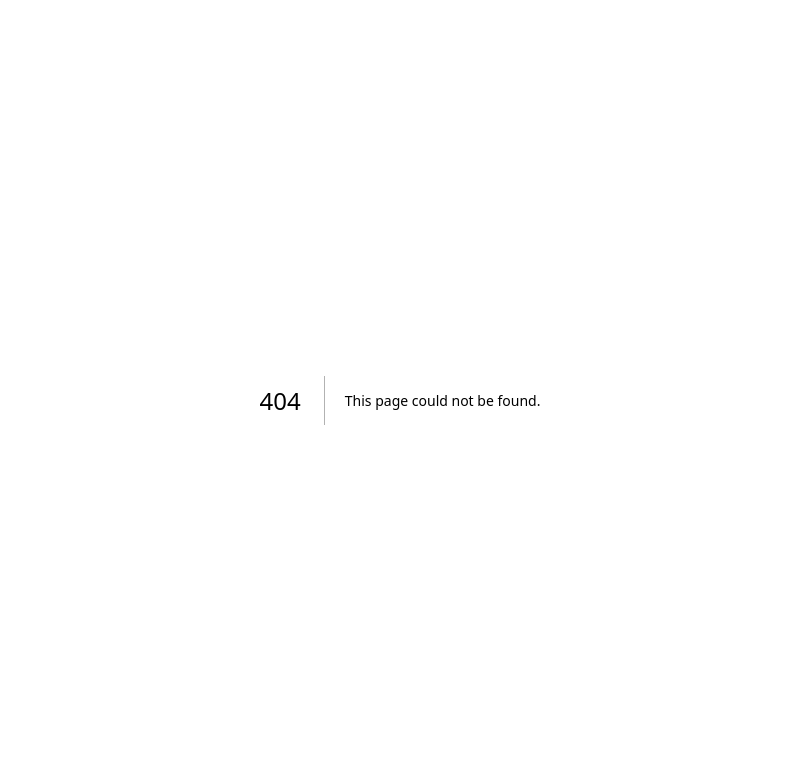
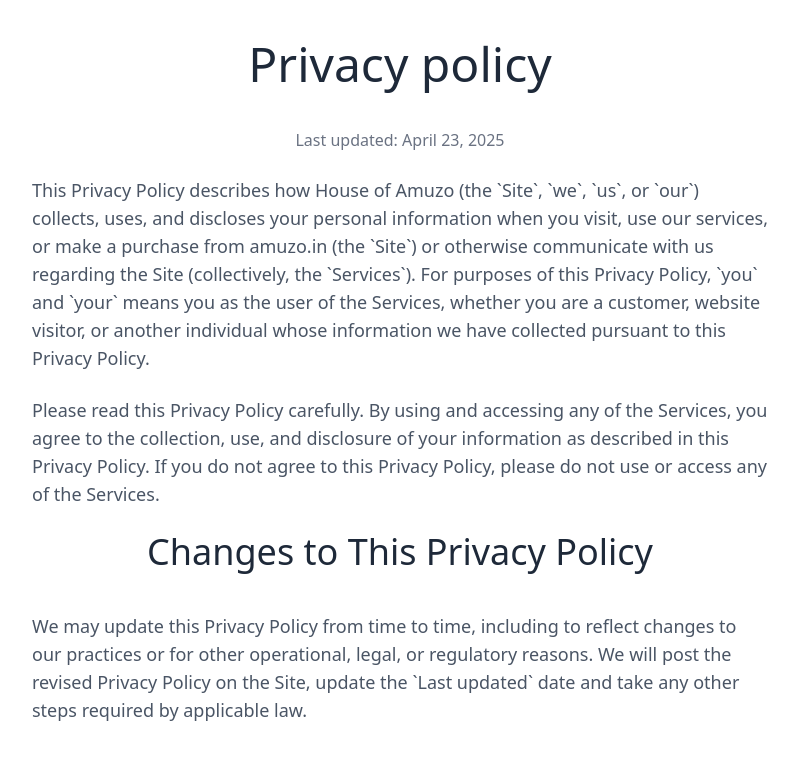
Before and after one commit to Raman0925/EcommerceSite, a Next.js app: page /policies/PrivacyPolicy in a window 1280 px wide. Before the commit this address had no page. Shown: the top 760 px of the page, without its empty margins (240-1038 px from the left). Built offline with nearby package versions, Linux system fonts and the light colour scheme.

Commit message:
some changes in tailwind css

```diff
--- a/src/modules/policies/components/PrivacyPolicy.tsx
+++ b/src/modules/policies/components/PrivacyPolicy.tsx
@@ -1,14 +1,18 @@
 const Privacy = () => {
   return (
-    <div>
-      <h1>Privacy policy</h1>
-      <p>Last updated: April 23, 2025</p>
-      <br/>
-       <p>This Privacy Policy describes how House of Amuzo (the `Site`, `we`, `us`, or `our`) collects, uses, and discloses your personal information when you visit, use our services, or make a purchase from amuzo.in (the `Site`) or otherwise communicate with us regarding the Site (collectively, the `Services`). For purposes of this Privacy Policy, `you` and `your` means you as the user of the Services, whether you are a customer, website visitor, or another individual whose information we have collected pursuant to this Privacy Policy.
+    <div className="flex flex-col items-center justify-center max-w-3xl mx-auto px-4 py-10">
+      <h1 className="text-5xl font-medium text-center text-gray-800 mb-4">Privacy policy</h1>
+      <br />
+      <p className="text-md text-gray-500">Last updated: April 23, 2025</p>
+      <br />
+      <p className="text-lg text-gray-600">This Privacy Policy describes how House of Amuzo (the `Site`, `we`, `us`, or `our`) collects, uses, and discloses your personal information when you visit, use our services, or make a purchase from amuzo.in (the `Site`) or otherwise communicate with us regarding the Site (collectively, the `Services`). For purposes of this Privacy Policy, `you` and `your` means you as the user of the Services, whether you are a customer, website visitor, or another individual whose information we have collected pursuant to this Privacy Policy.
       </p>
-      <br/>
-      <p>Please read this Privacy Policy carefully. By using and accessing any of the Services, you agree to the collection, use, and disclosure of your information as described in this Privacy Policy. If you do not agree to this Privacy Policy, please do not use or access any of the Services.</p>
-      <br/>
+      <br />
+      <p className="text-lg text-gray-600">Please read this Privacy Policy carefully. By using and accessing any of the Services, you agree to the collection, use, and disclosure of your information as described in this Privacy Policy. If you do not agree to this Privacy Policy, please do not use or access any of the Services.</p>
+      <br />
+      <h2 className="text-4xl font-medium text-center text-gray-800 mb-4">Changes to This Privacy Policy</h2>
+      <br />
+      <p className="text-lg text-gray-600">We may update this Privacy Policy from time to time, including to reflect changes to our practices or for other operational, legal, or regulatory reasons. We will post the revised Privacy Policy on the Site, update the `Last updated` date and take any other steps required by applicable law.</p>
     </div>
   )
 };
```
Also changed, not shown: src/app/policies/PrivacyPolicy/page.tsx (renamed from src/app/policies/PrivacyPloicy/page.tsx).
